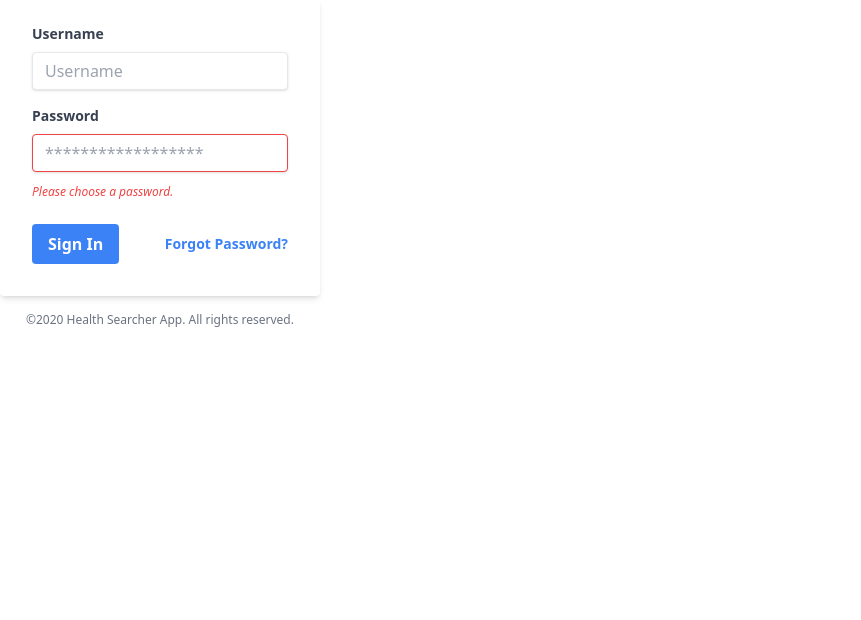
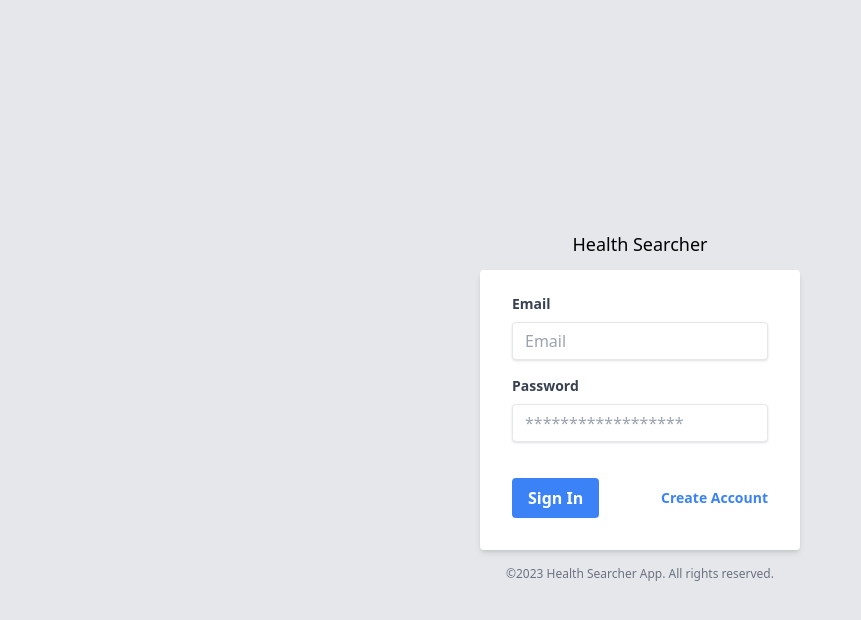
Before and after one commit to mmsesay/speedykom-searcher-ui, a Next.js app: page / in a window 1280 px wide. Shown: the top 620 px of the page, without its empty margins (0-861 px from the left). Built offline with nearby package versions, Linux system fonts and the light colour scheme.

Commit message:
Add: react-hook form and setup form data collection

```diff
--- a/components/login_form.tsx
+++ b/components/login_form.tsx
@@ -1,20 +1,44 @@
+import { useForm, SubmitHandler } from "react-hook-form";
+
+type Inputs = {
+  email: string;
+  password: string;
+};
+
 const LoginForm = () => {
+  const {
+    register,
+    handleSubmit,
+    formState: { errors },
+  } = useForm<Inputs>();
+  const onSubmit: SubmitHandler<Inputs> = (data) => console.log(data);
+
   return (
-    <div className="w-full max-w-xs">
-      <form className="bg-white shadow-md rounded px-8 pt-6 pb-8 mb-4">
+    <div className="w-full max-w-xs ">
+      <h2 className="text-center py-3 text-lg">Health Searcher</h2>
+      <form
+        className="bg-white shadow-md rounded px-8 pt-6 pb-8 mb-4"
+        onSubmit={handleSubmit(onSubmit)}
+      >
         <div className="mb-4">
           <label
             className="block text-gray-700 text-sm font-bold mb-2"
             htmlFor="username"
           >
-            Username
+            Email
           </label>
           <input
             className="shadow appearance-none border rounded w-full py-2 px-3 text-gray-700 leading-tight focus:outline-none focus:shadow-outline"
-            id="username"
-            type="text"
-            placeholder="Username"
+            id="email"
+            type="email"
+            placeholder="Email"
+            {...register("email", { required: true })}
           />
+          {errors.email && (
+            <p className="text-red-500 text-xs italic">
+              Please enter your email.
+            </p>
+          )}
         </div>
         <div className="mb-6">
           <label
@@ -24,19 +48,22 @@ const LoginForm = () => {
             Password
           </label>
           <input
-            className="shadow appearance-none border border-red-500 rounded w-full py-2 px-3 text-gray-700 mb-3 leading-tight focus:outline-none focus:shadow-outline"
+            className="shadow appearance-none border rounded w-full py-2 px-3 text-gray-700 mb-3 leading-tight focus:outline-none focus:shadow-outline"
             id="password"
             type="password"
             placeholder="******************"
+            {...register("password", { required: true })}
           />
-          <p className="text-red-500 text-xs italic">
-            Please choose a password.
-          </p>
+          {errors.password && (
+            <p className="text-red-500 text-xs italic">
+              Please enter your password.
+            </p>
+          )}
         </div>
         <div className="flex items-center justify-between">
           <button
             className="bg-blue-500 hover:bg-blue-700 text-white font-bold py-2 px-4 rounded focus:outline-none focus:shadow-outline"
-            type="button"
+            type="submit"
           >
             Sign In
           </button>
@@ -44,12 +71,12 @@ const LoginForm = () => {
             className="inline-block align-baseline font-bold text-sm text-blue-500 hover:text-blue-800"
             href="#"
           >
-            Forgot Password?
+            Create Account
           </a>
         </div>
       </form>
       <p className="text-center text-gray-500 text-xs">
-        &copy;2020 Health Searcher App. All rights reserved.
+        &copy;2023 Health Searcher App. All rights reserved.
       </p>
     </div>
   );
--- a/package.json
+++ b/package.json
@@ -19,6 +19,7 @@
     "postcss": "^8.4.21",
     "react": "18.2.0",
     "react-dom": "18.2.0",
+    "react-hook-form": "^7.43.5",
     "tailwindcss": "^3.2.7",
     "typescript": "4.9.5"
   }
--- a/pages/index.tsx
+++ b/pages/index.tsx
@@ -11,7 +11,9 @@ export default function Home() {
         <link rel="icon" href="/favicon.ico" />
       </Head>
       <main>
-        <LoginForm />
+        <div className="flex items-center justify-center h-screen bg-gray-200">
+          <LoginForm />
+        </div>
       </main>
     </>
   );
```
Also changed, not shown: 2 other files (tests, documents, lock files or other folders).
